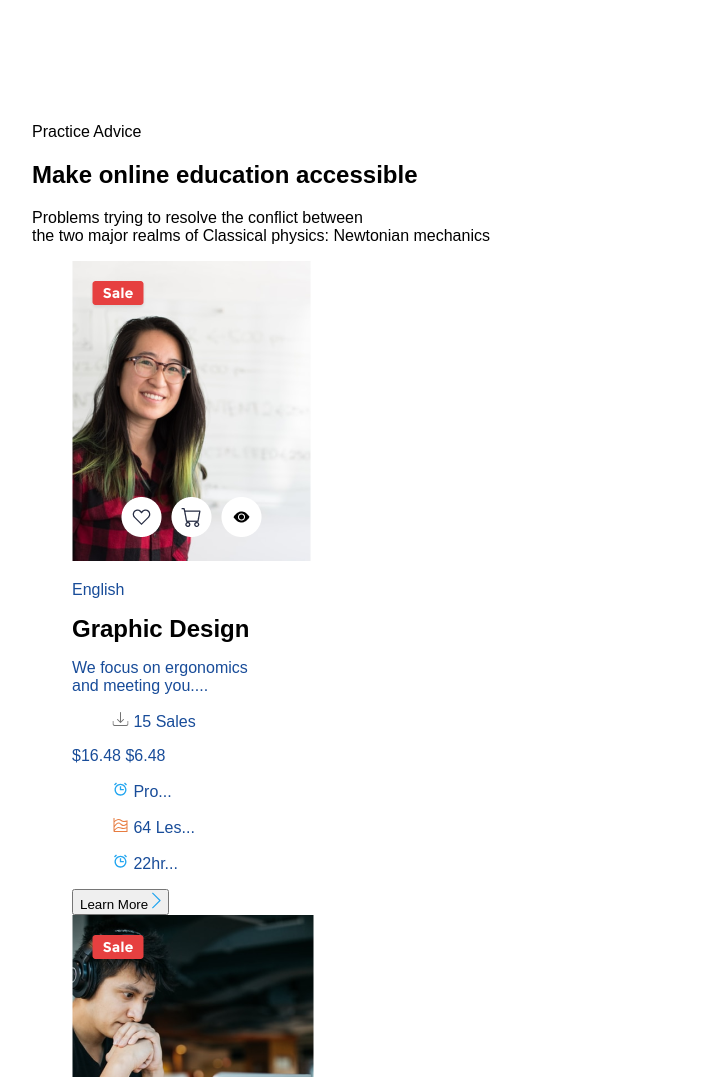
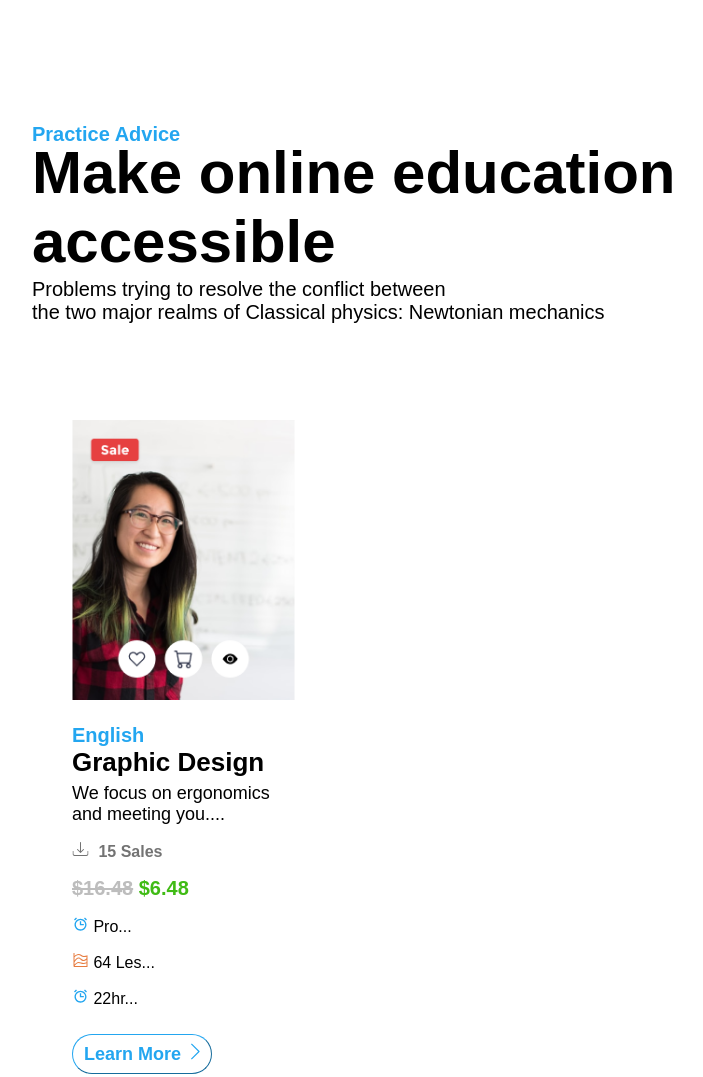
Before and after one commit to kvitaan/athena-online-courses, a plain HTML site: page index.html in a window 1280 px wide. Shown: the part 2680-3757 px from the top of the page, without its empty margins (168-871 px from the left). Drawn offline with Linux system fonts and the light colour scheme; a web font is replaced by a local one.

Commit message:
courses section

```diff
--- a/index.html
+++ b/index.html
@@ -102,7 +102,7 @@
         <!-- courses examples -->
         <section class="courses">
             <div class="advice">
-                <p>Practice Advice</p>
+                <p class="advice-p">Practice Advice</p>
                 <h2>Make online education accessible</h2>
                 <p>Problems trying to resolve the conflict between <br>the two major realms of Classical physics: Newtonian mechanics </p>
             </div>
@@ -117,10 +117,10 @@
                         and meeting you....</p>
                     <figure>
                         <img src="./icons/download.svg" alt="download">
-                        15 Sales
+                        <span class="sales">15 Sales</span>
                     </figure>
                     <span>
-                        <span>$16.48</span>
+                        <span class="old-price">$16.48</span>
                         <span>$6.48</span>
                     </span>
                     <div>
@@ -152,10 +152,10 @@
                         and meeting you....</p>
                     <figure>
                         <img src="./icons/download.svg" alt="download">
-                        15 Sales
+                        <span class="sales">15 Sales</span>
                     </figure>
                     <span>
-                        <span>$16.48</span>
+                        <span class="old-price">$16.48</span>
                         <span>$6.48</span>
                     </span>
                     <div>
@@ -187,10 +187,10 @@
                         and meeting you....</p>
                     <figure>
                         <img src="./icons/download.svg" alt="download">
-                        15 Sales
+                        <span class="sales">15 Sales</span>
                     </figure>
                     <span>
-                        <span>$16.48</span>
+                        <span class="old-price">$16.48</span>
                         <span>$6.48</span>
                     </span>
                     <div>
@@ -222,10 +222,10 @@
                         and meeting you....</p>
                     <figure>
                         <img src="./icons/download.svg" alt="download">
-                        15 Sales
+                        <span class="sales">15 Sales</span>
                     </figure>
                     <span>
-                        <span>$16.48</span>
+                        <span class="old-price">$16.48</span>
                         <span>$6.48</span>
                     </span>
                     <div>
@@ -254,8 +254,8 @@
         <!-- clients rewiews list -->
         <section class="rewiews">
             <div class="advice">
-                <p>Practice Advice</p>
-                <h2>Make online education accessible</h2>
+                <p class="rewiews-p">Practice Advice</p>
+                <h2>Each and every client is important.</h2>
                 <p>Problems trying to resolve the conflict between <br>the two major realms of Classical physics: Newtonian mechanics </p>
             </div>
             <ul class="clients">
--- a/style.css
+++ b/style.css
@@ -166,3 +166,122 @@ h3 {
     height: 14px;
     margin-left: 4px;
 }
+
+/* courses */
+.advice-p {
+    color:#23A6F0;
+    font-weight: 700;
+    font-size: 20px;
+    margin: 0 0 -8px 0;
+}
+
+.advice h2+p {
+    margin: -8px 0 10px 0;
+    font-size: 20px;
+}
+
+.advice h2 {
+    font-size: 60px;
+    font-weight: 700;
+    margin: 0 0 10px 0;
+}
+
+.courses-example img[alt^="promo"] {
+    height: 280px;
+    margin-top: 80px;
+    margin-bottom: 20px;
+}
+
+.courses-example h3 {
+    font-size: 26px;
+    font-weight: 700;
+    margin: 0;
+}
+
+.courses-example img+p {
+    color: #23A6F0;
+    font-weight: 700;
+    font-size: 20px;
+    margin: 0;
+}
+
+.courses-example h3+p {
+    margin: 5px 0 0 0;
+    font-size: 18px;
+    color: black;
+}
+
+.sales {
+    color: #737373;
+    font-weight: 700;
+    margin-left: 5px;
+}
+
+.courses-example img[alt="download"] {
+    margin-left: -40px;
+}
+
+.courses-example figure+span {
+    font-size: 20px;
+    font-weight: 700;
+    color: #40BB15;
+}
+
+.old-price {
+    color: #BDBDBD;
+    text-decoration: line-through;
+}
+
+.courses-example div > figure {
+    color: black;
+    margin-left: 0;
+}
+
+.courses-example button {
+    background-color: white;
+    color: #23A6F0;
+    font-family: 'Darker Grotesque', sans-serif;
+    font-size: 18px;
+    font-weight: 700;
+    border-width: 1px;
+    border-color: #23A6F0;
+    border-radius:40px;
+    width: 140px;
+    height: 40px;
+    margin: 10px 0 0 0;
+}
+
+.courses-example button > img {
+    margin-left: 5px;
+}
+
+/* rewiew list */
+
+.rewiews {
+    background-color: #252B42;
+    margin: 100px -200px;
+}
+
+.rewiews-p {
+    color: #23A6F0;
+    font-weight: 700;
+    font-size: 20px;
+    padding: 140px 0 0 200px;
+}
+
+.rewiews h2 {
+    color: #ffffff;
+    padding-left: 198px;
+    margin-top: -20px;
+}
+
+.rewiews h2+p {
+    color: #ffffff;
+    margin-top: 10px;
+    padding-left: 200PX;
+    font-size: 20px;
+}
+
+.clients {
+    color: #ffffff;
+}
```
